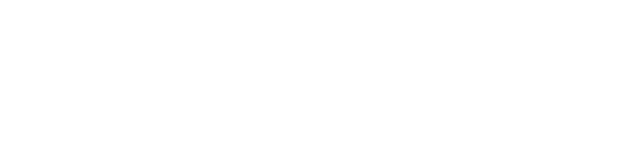
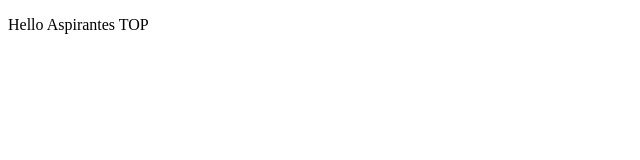
Before and after one commit to AND3SIL4/Aspirantes-mir-ejercicio-3, a plain HTML site: page index.html in a window 1280 px wide. Shown: the whole page, without its empty margins (0-640 px from the left). Drawn offline with Linux system fonts and the light colour scheme.

Commit message:
Cambios en la ama develop

```diff
--- a/index.html
+++ b/index.html
@@ -4,9 +4,9 @@
     <meta charset="UTF-8">
     <meta http-equiv="X-UA-Compatible" content="IE=edge">
     <meta name="viewport" content="width=device-width, initial-scale=1.0">
-    <title>Document</title>
+    <title>Aspirantes TOP</title>
 </head>
 <body>
-
+    <p>Hello Aspirantes TOP</p>
 </body>
 </html>
```
Also changed, not shown: 1 other file.
